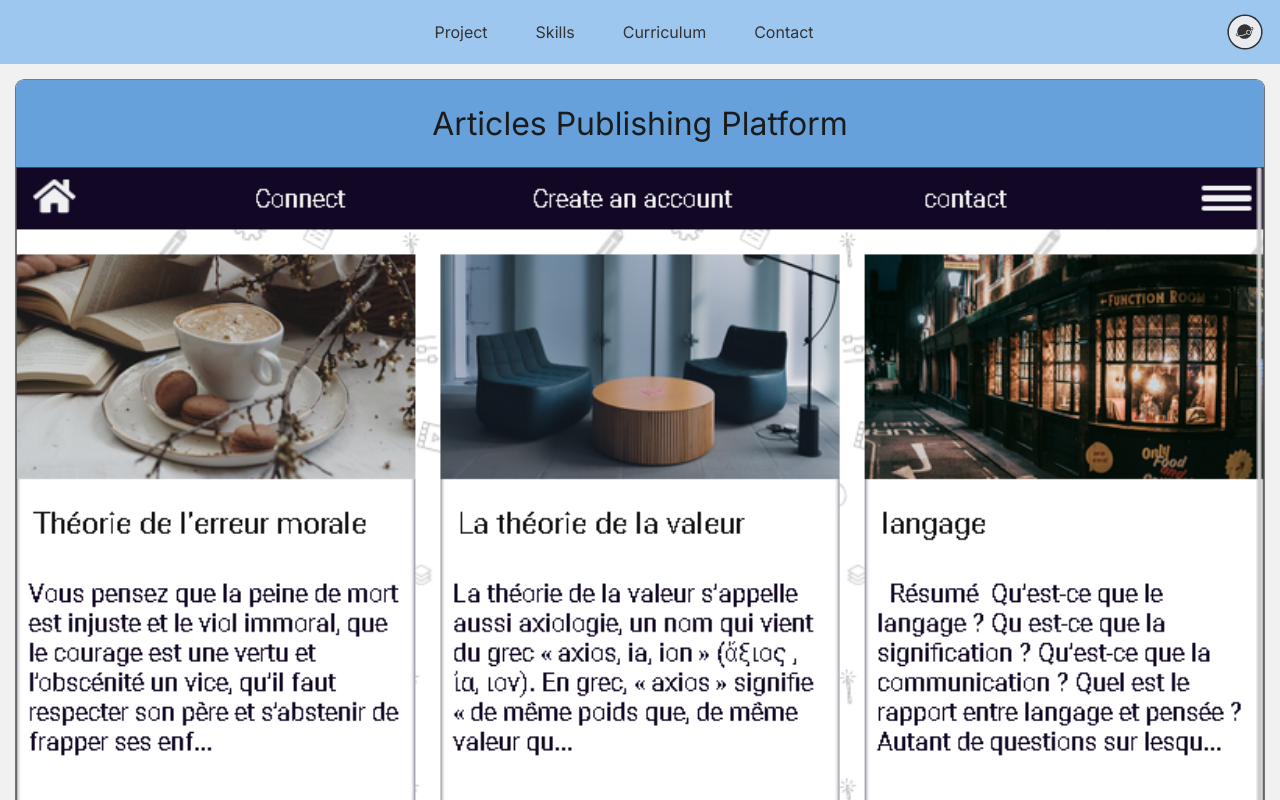
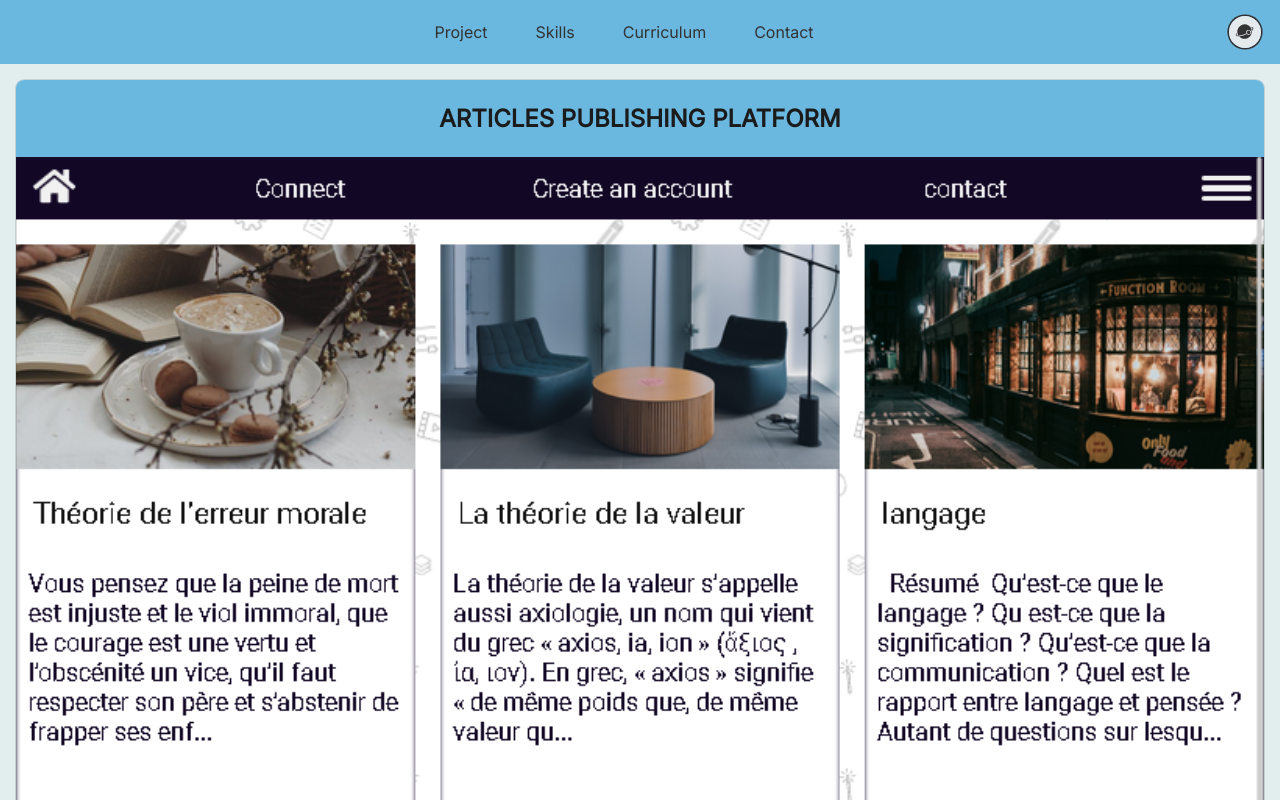
Before and after one commit to akliyachir/portfolio, a React (Vite) app: page / in a window 1280 px wide. Shown: the top 800 px of the page. Built offline with nearby package versions, Linux system fonts and the light colour scheme.

Commit message:
project card strure and styling

```diff
--- a/src/Components/5-ProjectCard/ProjectCard.css
+++ b/src/Components/5-ProjectCard/ProjectCard.css
@@ -1,13 +1,12 @@
 .light .ProjectCardContainer {
 	background-color: var(--clr-1);
-	box-shadow: var(--b-1) var(--clr-6);
+	box-shadow: var(--b-1) var(--o-1);
 	margin: 1rem;
 	border-radius: 0.5rem;
 }
 
 .light .ImageHalfProjectCard {
 	box-shadow: var(--b-1) var(--clr-6) inset;
-
 	background-color: var(--clr-6);
 	display: inline;
 }
@@ -15,7 +14,7 @@
 .light .ImageHalfProjectCard .project_image_preview {
 	background-repeat: no-repeat;
 	background-size: cover;
-	box-shadow: var(--b-1) var(--clr-6) inset;
+	box-shadow: var(--b-1) var(--o-1) inset;
 	width: 100%;
 	aspect-ratio: 1;
 	display: block;
@@ -39,11 +38,13 @@
 }
 
 .light .ProjectCardContainer .project_name {
-	font-size: 2rem;
+	text-transform: uppercase;
+	font-weight: bold;
+	font-size: 1.5rem;
 	text-align: center;
 	padding-inline: 0.5rem;
 	padding-block: 1.5rem;
-	background-color: var(--td-1);
+	background-color: var(--ac-1);
 	border-radius: 0.5rem 0.5rem 0 0;
 }
 .light .detailledDescriptionHalfProjectCard .project_description {
--- a/src/index.css
+++ b/src/index.css
@@ -12,20 +12,51 @@ body {
 }
 
 :root {
+	--o-1: #33333333;
+	--o-2: #33333355;
+	--o-3: #33333377;
+	--o-4: #33333399;
 	--clr-1: #fff;
-	--clr-2: #f1f1f1;
+	--clr-2: #e2eeee;
+	--clr-2-1: #f1f1f1;
 	--clr-3: #eeee;
 	--clr-4: #000;
 	--clr-5: #333;
 	--clr-6: #555;
-	--tl-1: #9ec7f0;
+	--tl-1: #6ab7df;
 	--tl-2: #7cb2e9;
+	--ac-1: #6ab7df;
 	--td-1: #66a1db;
 	--td-2: #284e74;
+	--a-1: #e7331a;
+	--a-2: #f16a16;
+	--a-3: #ffc82f;
+	--a-4: #f6ff92;
+	--a-5: #0d98ba;
+	--a-6: #0074a5;
+	--d-1: #fbf4a0;
+	--d-2: #f7e146;
+	--d-3: #f77455;
+	--d-4: #e2eeee;
+	--d-5: #6ab7df;
+	--d-6: #3e3c63;
 	--f-1: #1b1b1b;
 	--f-2: #eee;
 	--b-1: 0 0 0 0.05rem;
 }
+
+/*
+
+F7E146
+	--d-1: #FBF4A0;
+	--d-2: #F7E146;
+	--d-3: #F77455;
+	--d-4: #E2EEEE;
+	--d-5: #6AB7DF;
+	--d-6: #3E3C63;
+
+#E7331A, #F16A16, #FFC82F, #F6FF92, #0D98BA and #0074A5
+*/
 
 .light > * {
 	transition-duration: 200ms;
```
